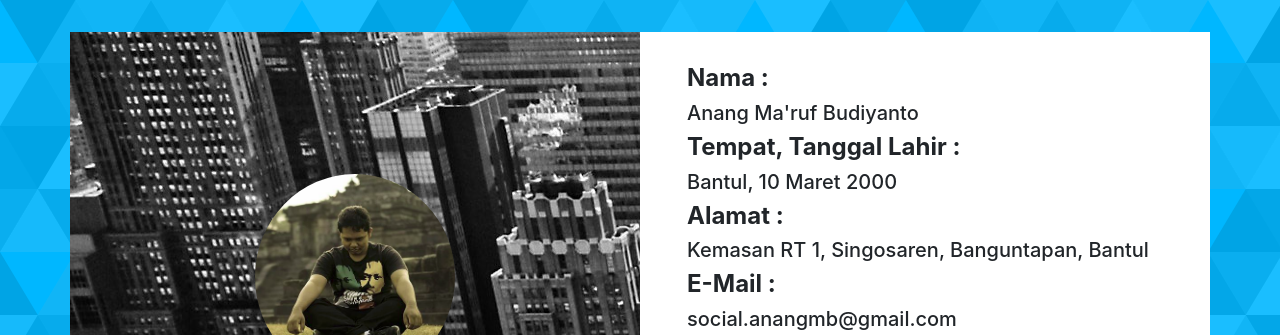
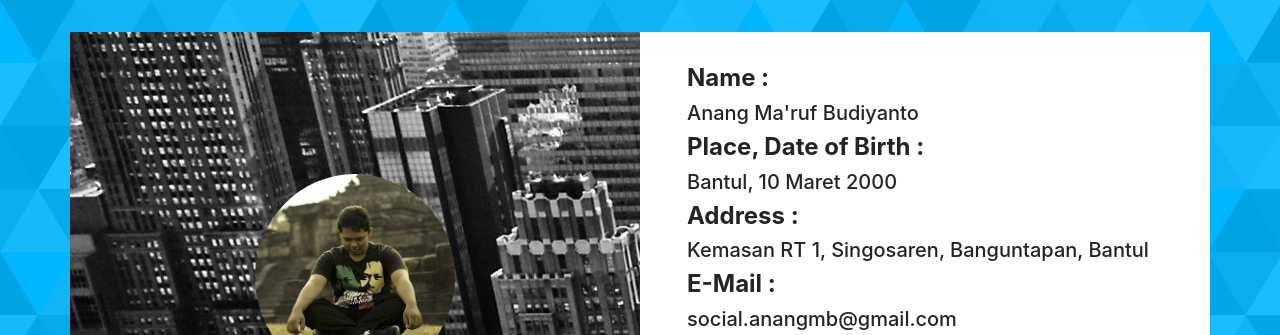
Before and after one commit to AnangM/Exercise1, a plain HTML site: page index.html in a window 1280 px wide. Shown: the top 335 px of the page. Drawn offline with nearby package versions, Linux system fonts and the light colour scheme.

Commit message:
fixed language inconsistentcy

```diff
--- a/index.html
+++ b/index.html
@@ -38,11 +38,11 @@
                 </div>
                 <div class="col-sm bg-white">
                     <div class="content">
-                        <h4><strong>Nama : </strong></h4>
+                        <h4><strong>Name : </strong></h4>
                         <h5>Anang Ma'ruf Budiyanto</h5>
-                        <h4><strong>Tempat, Tanggal Lahir : </strong></h4>
+                        <h4><strong>Place, Date of Birth : </strong></h4>
                         <h5>Bantul, 10 Maret 2000</h5>
-                        <h4><strong>Alamat : </strong></h4>
+                        <h4><strong>Address : </strong></h4>
                         <h5>Kemasan RT 1, Singosaren, Banguntapan, Bantul</h5>
                         <h4><strong>E-Mail : </strong></h4>
                         <h5>social.anangmb@gmail.com</h5>
```
